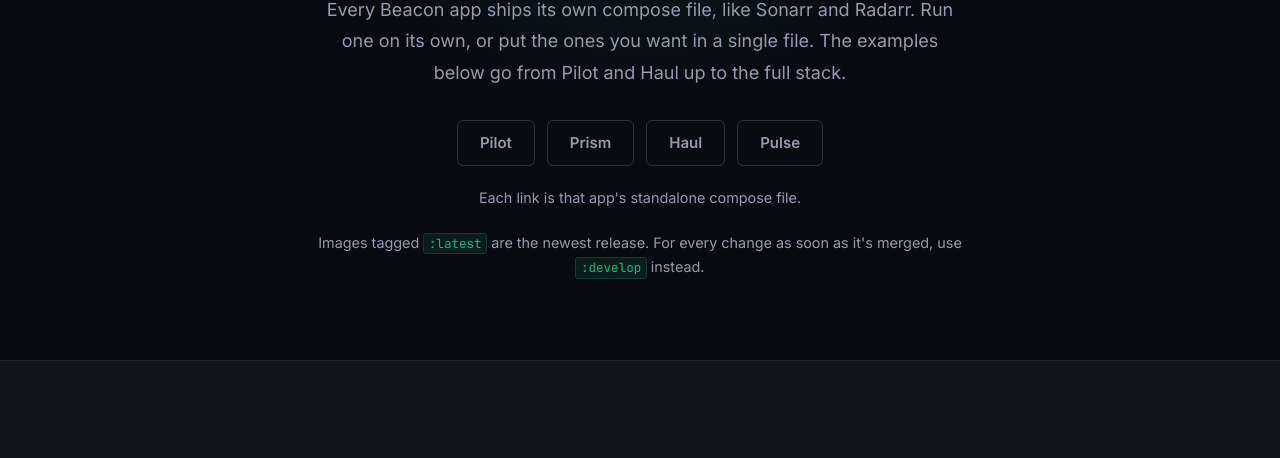
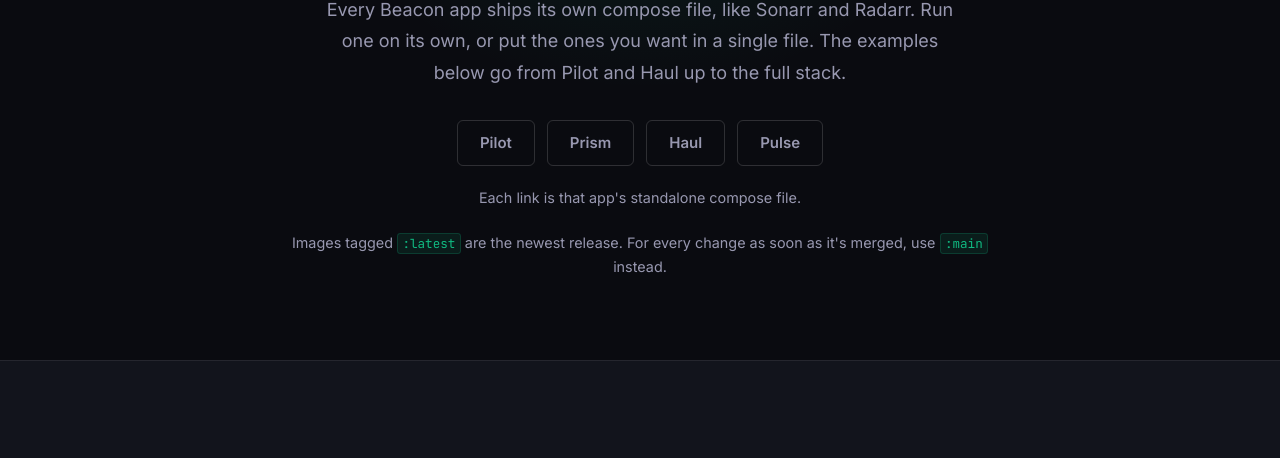
Before and after one commit to Beacon-Stack/beaconstack.io, an Astro site: page /install in a window 1280 px wide. Shown: the part 313-771 px from the top of the page. Built offline with nearby package versions, Linux system fonts and the light colour scheme; Astro itself is replaced by a stand-in of ours.

Commit message:
docs(install): every merge is :main, not :develop
Co-Authored-By: Claude Opus 5.5 <noreply@anthropic.com>

```diff
--- a/src/pages/install.astro
+++ b/src/pages/install.astro
@@ -304,7 +304,7 @@ PULSE_SERVER_EXTERNAL_URL: http://192.168.1.10:9696
         <p class="install-note">Each link is that app's standalone compose file.</p>
         <p class="install-note">
           Images tagged <code>:latest</code> are the newest release. For every change as soon as
-          it's merged, use <code>:develop</code> instead.
+          it's merged, use <code>:main</code> instead.
         </p>
       </div>
     </div>
```
